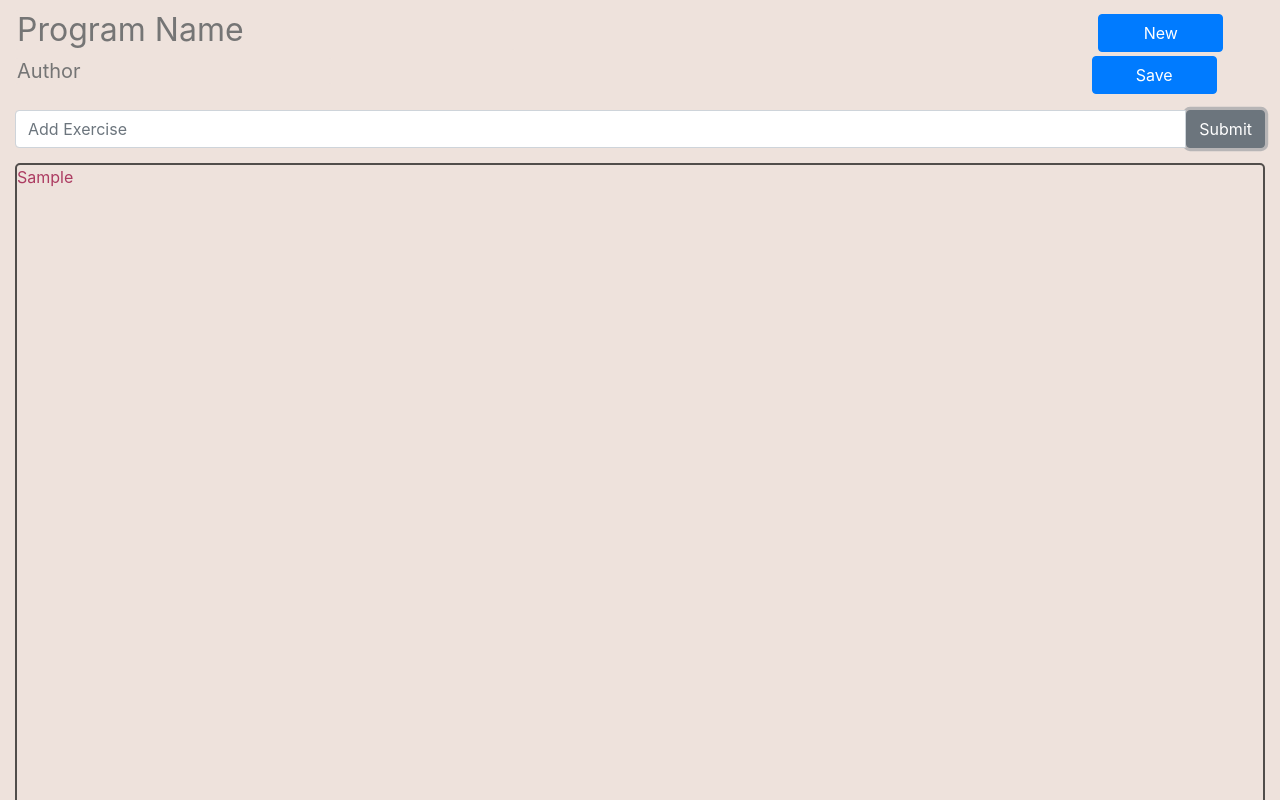
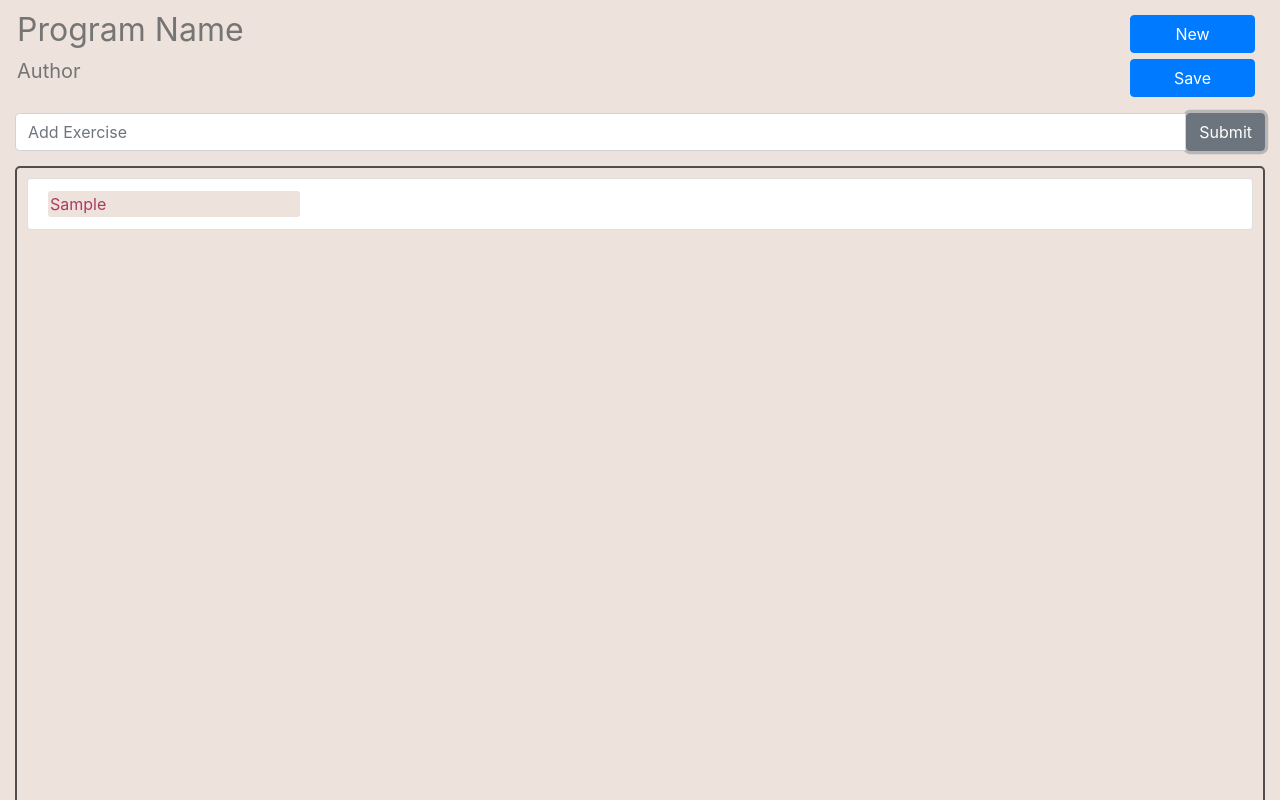
Before and after one commit to aa-rikimaru/workout-buddy-1.01, a React (Create React App) app: page / in a window 1280 px wide. Both pictures are taken after typing "Sample" into the empty fields and a click on the button "Submit". Shown: the top 800 px of the page. Built offline with nearby package versions, Linux system fonts and the light colour scheme.

Commit message:
Can now add Exercise.jsx, un-contained

```diff
--- a/src/components/App.jsx
+++ b/src/components/App.jsx
@@ -1,11 +1,13 @@
 import React, { Component } from 'react';
 import ProgramWorkspace from '../containers/ProgramWorkspace/ProgramWorkspace.jsx';
+import SchemaWorkspace from '../containers/ProgramWorkspace/SchemaWorkspace.jsx';
 
 class App extends Component {
   render() {
     return (
       <div className="container-fluid app">
         <ProgramWorkspace />
+        <SchemaWorkspace />
       </div>
     );
   }
--- a/src/containers/Modals/ProgramFormModal.jsx
+++ b/src/containers/Modals/ProgramFormModal.jsx
@@ -7,9 +7,6 @@ import TextArea from '../../components/FormComponents/TextArea.jsx';
 import { connect } from 'react-redux';
 import { bindActionCreators } from 'redux';
 import { newProgram } from '../../actions/action_programs';
-
-
-import './css/ProgramFormModal.css';
 
 const FormModal = (props) => {
   const programLevels = ['Beginner', 'Intermediate', 'Advanced'];
@@ -93,7 +90,7 @@ class ProgramFormModal extends Component {
 
   render() {
     return (
-        <div id="program-form-container">
+        <div>
           <FormModal
             nameHandler={this.programNameHandler}
             levelHandler={this.programLevelHandler}
--- a/src/containers/Modals/css/ProgramFormModal.css
+++ /dev/null
@@ -1,4 +0,0 @@
-#program-form-container {
-  margin: 2.5px auto 2.5px auto;
-  width: 150px;
-}
--- /dev/null
+++ b/src/containers/ProgramWorkspace/Exercise.jsx
@@ -0,0 +1,12 @@
+import React from 'react';
+
+const Exercise = (props) => {
+  return (
+    <div className="list-group-item exercise-item">
+      <input onChange={() => {}} value={props.exercise.name}
+        className="program-mod-input" placeholder="Exercise Name" type="text"/>
+    </div>
+  )
+}
+
+export default Exercise;
--- a/src/containers/ProgramWorkspace/ProgramWorkspace.jsx
+++ b/src/containers/ProgramWorkspace/ProgramWorkspace.jsx
@@ -19,8 +19,6 @@ class ProgramWorkspace extends Component {
 
     this.handleProgramNameInput = this.handleProgramNameInput.bind(this);
     this.handleProgramAuthorInput = this.handleProgramAuthorInput.bind(this);
-    this.handleExerciseNameChange = this.handleExerciseNameChange.bind(this);
-    this.handleNewExercise = this.handleNewExercise.bind(this);
     this.handleNewProgram = this.handleNewProgram.bind(this);
   }
 
@@ -40,21 +38,6 @@ class ProgramWorkspace extends Component {
     this.setState({ program: newProgram});
   }
 
-  handleExerciseNameChange(e) {
-    this.setState({ exerciseName: e.target.value });
-  }
-
-  handleNewExercise(e) {
-    e.preventDefault();
-    let newExercise = {
-      name: this.state.exerciseName
-    }
-    this.setState({
-      schema: [newExercise, ...this.state.schema],
-      exerciseName: ''
-    });
-  }
-
   render() {
     let { program, schema } = this.state;
 
@@ -67,26 +50,10 @@ class ProgramWorkspace extends Component {
             className="program-mod-input" placeholder="Author" type="text"/></h5>
         </div>
         <div className="col-2">
-          <div id="program-button-group" className="list-group">
-            <ProgramFormModal modalButtonLabel="New" submitHandler={this.handleNewProgram} />
+          <div id="program-button-group" className="list-group align-items-end">
+            <ProgramFormModal className="list-group-item" modalButtonLabel="New" submitHandler={this.handleNewProgram} />
             <div><button className="btn btn-primary">Save</button></div>
           </div>
-        </div>
-        <div className="col-12">
-          <form id="exercise-form" onSubmit={this.handleNewExercise} className="input-group">
-            <input
-              placeholder="Add Exercise"
-              className="form-control"
-              value={this.state.exerciseName}
-              onChange={this.handleExerciseNameChange}
-            />
-            <span className="input-group-btn">
-              <button type="submit" className="btn btn-secondary">Submit</button>
-            </span>
-          </form>
-        </div>
-        <div className="col-12">
-          <SchemaWorkspace schema={schema} />
         </div>
       </div>
     )
--- a/src/containers/ProgramWorkspace/SchemaWorkspace.jsx
+++ b/src/containers/ProgramWorkspace/SchemaWorkspace.jsx
@@ -1,17 +1,69 @@
 import React, { Component } from 'react';
 
+import Exercise from './Exercise.jsx';
+import './css/ProgramWorkspace.css';
+
 class SchemaWorkspace extends Component {
+constructor(props) {
+  super(props);
+
+  this.state = {
+    exerciseName: '',
+    exercises: []
+  };
+
+  this.handleExerciseNameChange = this.handleExerciseNameChange.bind(this);
+  this.handleNewExercise = this.handleNewExercise.bind(this);
+}
+
   renderSchema(exercise) {
     return (
-      <p key={exercise.name} >{exercise.name}</p>
+      <Exercise
+        key = {exercise.name}
+        exercise={exercise}
+      />
     )
+  }
+
+  handleExerciseNameChange(e) {
+    this.setState({ exerciseName: e.target.value });
+  }
+
+  handleNewExercise(e) {
+    e.preventDefault();
+    let newExercise = {
+      name: this.state.exerciseName
+    }
+    this.setState({
+      exercises: [newExercise, ...this.state.exercises],
+      exerciseName: ''
+    });
   }
 
   render() {
     return (
-      <div id="schema-workspace">
-        {this.props.schema.map(this.renderSchema)}
+      <div className="row">
+        <div className="col-12">
+          <form id="exercise-form" onSubmit={this.handleNewExercise} className="input-group">
+            <input
+              placeholder="Add Exercise"
+              className="form-control"
+              value={this.state.exerciseName}
+              onChange={this.handleExerciseNameChange}
+            />
+            <span className="input-group-btn">
+              <button type="submit" className="btn btn-secondary">Submit</button>
+            </span>
+          </form>
+        </div>
+        <div className="col-12">
+          <div id="schema-workspace">
+            {this.state.exercises.map(this.renderSchema)}
+          </div>
+
+        </div>
       </div>
+
     )
   }
 }
--- a/src/containers/ProgramWorkspace/css/ProgramWorkspace.css
+++ b/src/containers/ProgramWorkspace/css/ProgramWorkspace.css
@@ -11,12 +11,16 @@
 	padding: 0 10px;
 }
 
+#program-button-group button {
+		margin-top: 5px;
+}
+
 #schema-workspace {
 	width: 100%;
   height: 800px;
 	margin-top: 15px;
   color: var(--red-font-color);
-  padding: 5x;
+  padding: 10px;
   border-radius: 5px;
   border: 2px solid rgba(15, 15, 15, 0.7);
 }
@@ -24,3 +28,8 @@
 #exercise-form {
 	margin-top: 15px;
 }
+
+#exercise-item input {
+	width: 100%;
+	margin: auto;
+}
```
